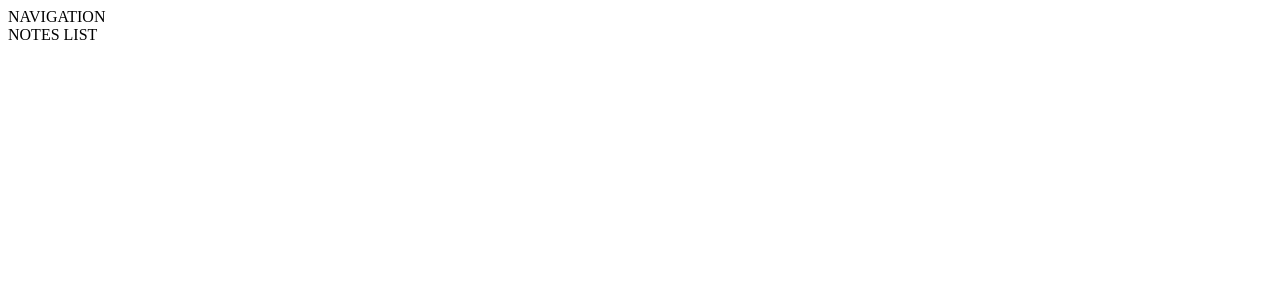
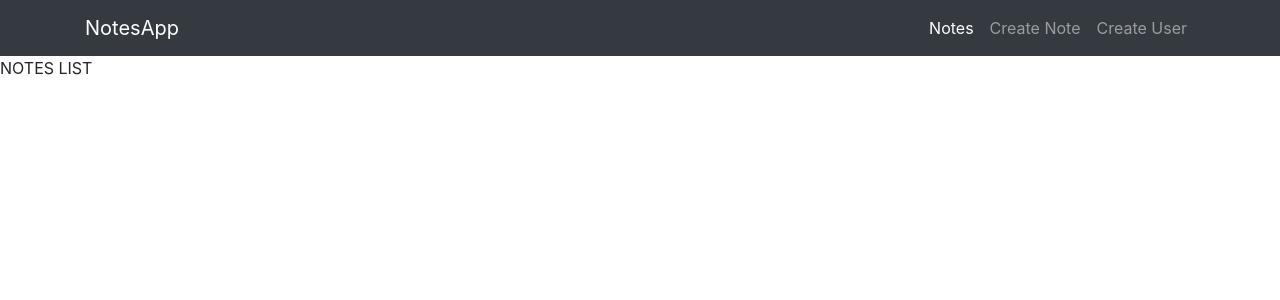
Before and after one commit to victorgmp/mern-stack, a React (Create React App) app in the folder frontend/: page / in a window 1280 px wide. Shown: the top 300 px of the page. Built offline with nearby package versions, Linux system fonts and the light colour scheme; the HTML template or start-up script is replaced by a standard one.

Commit message:
add navigation bar

```diff
--- a/frontend/package.json
+++ b/frontend/package.json
@@ -3,6 +3,7 @@
   "version": "0.1.0",
   "private": true,
   "dependencies": {
+    "bootstrap": "^4.3.1",
     "react": "^16.8.6",
     "react-dom": "^16.8.6",
     "react-router-dom": "^5.0.1",
--- a/frontend/src/App.js
+++ b/frontend/src/App.js
@@ -1,5 +1,6 @@
 import React from 'react';
 import { BrowserRouter as Router, Route } from 'react-router-dom';
+import 'bootstrap/dist/css/bootstrap.min.css';
 import './App.css';
 
 import Navigation from './componets/Navigation';
--- a/frontend/src/componets/Navigation.js
+++ b/frontend/src/componets/Navigation.js
@@ -1,11 +1,32 @@
-import React, { Component } from 'react'
+import React, { Component } from 'react';
+import { Link } from 'react-router-dom';
 
 export default class Navigation extends Component {
   render() {
     return (
-      <div>
-        NAVIGATION
-      </div>
+      <nav className="navbar navbar-expand-lg navbar-dark bg-dark">
+        <div className="container">
+          <Link className="navbar-brand" to="/">
+            NotesApp
+        </Link>
+          <button className="navbar-toggler" type="button" data-toggle="collapse" data-target="#navbarNav" aria-controls="navbarNav" aria-expanded="false" aria-label="Toggle navigation">
+            <span className="navbar-toggler-icon"></span>
+          </button>
+          <div className="collapse navbar-collapse" id="navbarNav">
+            <ul className="navbar-nav ml-auto">
+              <li className="nav-item active">
+                <Link className="nav-link" to="/">Notes</Link>
+              </li>
+              <li className="nav-item">
+                <Link className="nav-link" to="/create">Create Note</Link>
+              </li>
+              <li className="nav-item">
+                <Link className="nav-link" to="/user">Create User</Link>
+              </li>
+            </ul>
+          </div>
+        </div>
+      </nav>
     )
   }
 }
```
Also changed, not shown: 1 other file (tests, documents, lock files or other folders).
